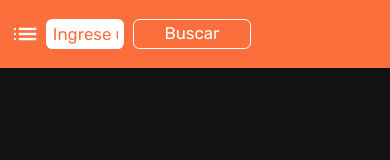
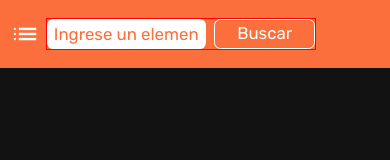
Before and after one commit to Rami195/GestionDeTienda, a website built with Vite: page Desarrollo/index.html in a window 390 px wide. Built offline with nearby package versions, Linux system fonts and the light colour scheme; some packages are replaced by stand-ins of ours.

Commit message:
Responsive Terminado

```diff
--- a/Desarrollo/css/responsive.css
+++ b/Desarrollo/css/responsive.css
@@ -130,7 +130,7 @@
 
 @media (max-width: 480px) {
   .store {
-    width: 200%;
+    width: 100%;
     overflow: auto;
     background-color: rgba(18, 18, 18, 255);
   }
@@ -185,4 +185,29 @@
     align-items: center;
     font-size: 10px;
   }
+  .content-header{
+    width: 60%;
+    display: flex;
+    justify-content: space-between;
+    padding: 0.4rem;
+    gap: 5%;
+  }
+  .buscador{
+    display: flex;
+    justify-content:space-around;
+    width: 80%;
+    gap: 1vh;
+    align-items: center;
+    border: 1px solid red;
+  }
+  .input-header{
+    border-radius: 0.4rem;
+    border:none;
+    padding: 0.4rem;
+    outline: none;
+    height:70%;
+    width: 70% !important;
+    font-size: 2vh;
+    color: #fa6f3b;
+  }
 }
--- a/Desarrollo/css/style.css
+++ b/Desarrollo/css/style.css
@@ -23,7 +23,7 @@
 }
 .buscador{
   display: flex;
-  justify-content: space-around;
+  justify-content:space-around;
   gap: 1vh;
   align-items: center;
 }
```
Also changed, not shown: Desarrollo/index.html (+0 -1 lines).
